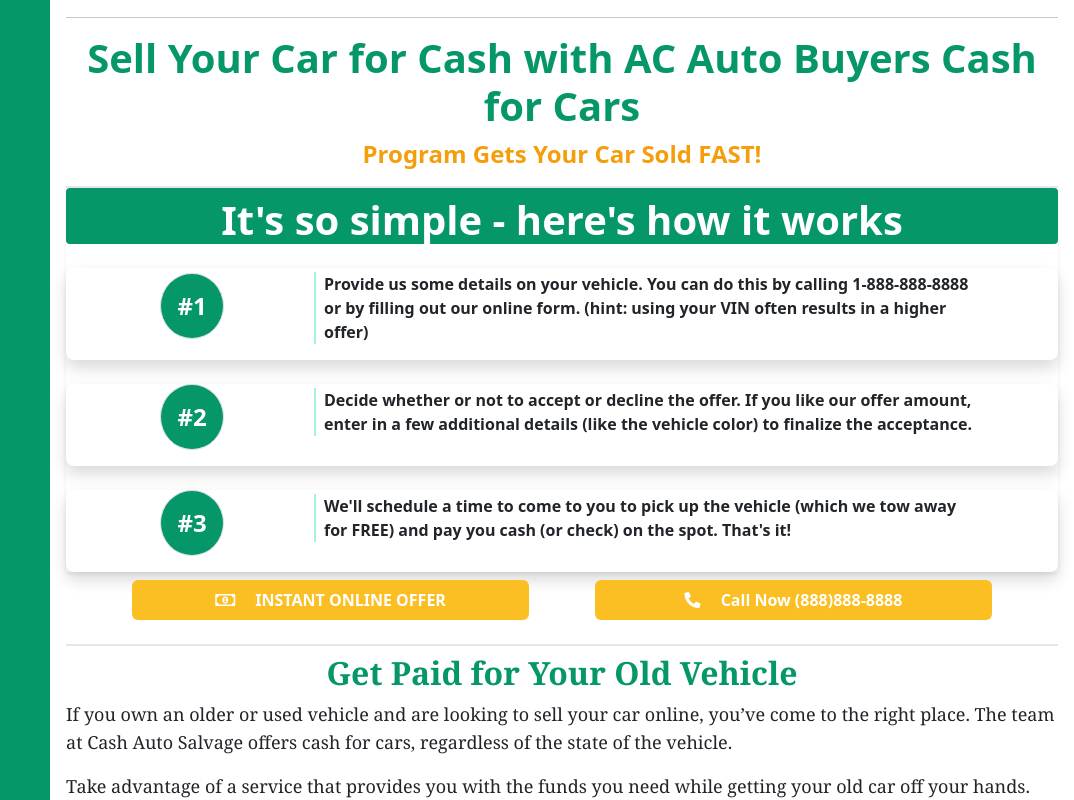
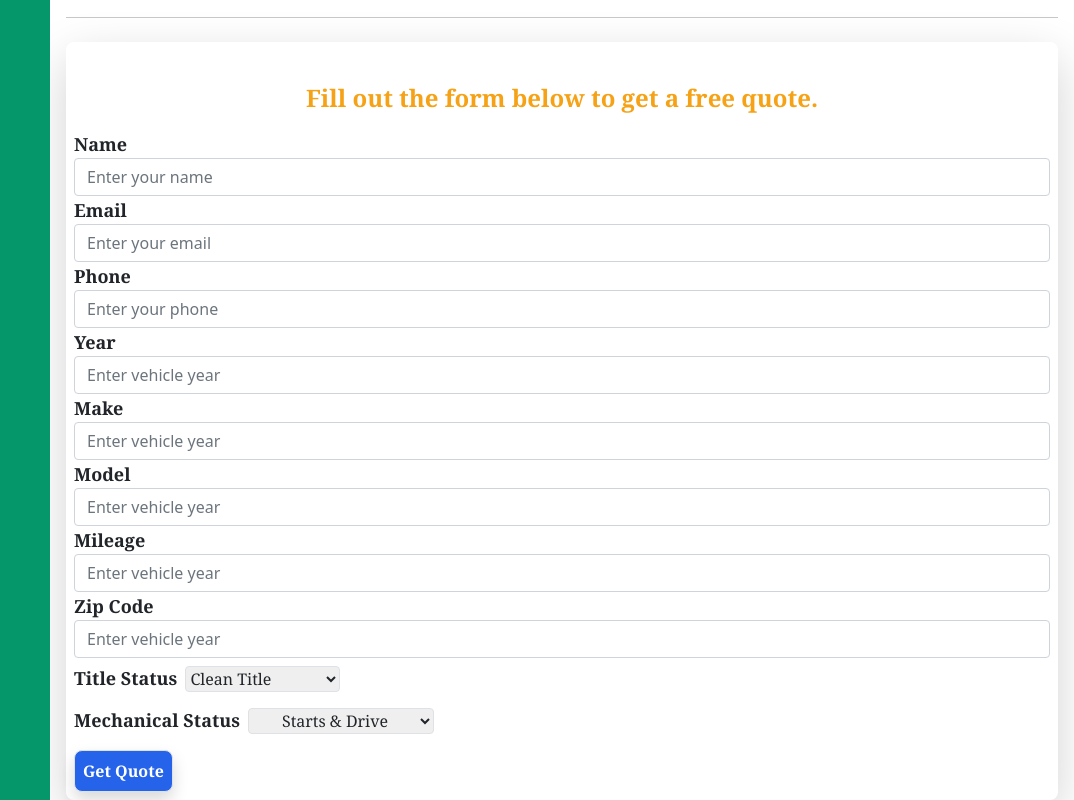
Before and after one commit to javantie/ac-auto-group, a React (Create React App) app: page / in a window 1280 px wide. Shown: the part 700-1500 px from the top of the page, without its empty margins (206-1280 px from the left). Built offline with nearby package versions, Linux system fonts and the light colour scheme.

Commit message:
added the contact and lead forms

```diff
--- /dev/null
+++ b/src/components/ContactForm/index.js
@@ -0,0 +1,109 @@
+import React from "react";
+import { useState } from "react";
+
+function ContactForm() {
+  const [name, setName] = useState("");
+  const [email, setEmail] = useState("");
+  const [message, setMessage] = useState("");
+  const [phone, setPhone] = useState("");
+
+  const handleSubmit = (e) => {
+    e.preventDefault();
+    console.log(name, email, message, phone);
+  };
+  const handleNameChange = (e) => {
+    setName(e.target.value);
+  };
+  const handleEmailChange = (e) => {
+    setEmail(e.target.value);
+  };
+  const handleMessageChange = (e) => {
+    setMessage(e.target.value);
+  };
+  const handlePhoneChange = (e) => {
+    setPhone(e.target.value);
+  };
+
+  return (
+    <div>
+      <div className="border-t-2 mt-4">
+        <p className="font-semibold  mt-2">
+          Please send us a message if you have any qustions or email us at
+          test@gmail.com
+        </p>
+      </div>
+      <form
+        action="https://formspree.io/xqgqgwjq"
+        method="POST"
+        onSubmit={handleSubmit}
+      >
+        <div className="form-group">
+          <label htmlFor="name" className="font-bold font-serif text-lg">
+            Name
+          </label>
+          <input
+            type="text"
+            className="form-control"
+            id="name"
+            name="name"
+            placeholder="Enter your name"
+            onChange={handleNameChange}
+            required
+            value={name}
+          />
+        </div>
+        <div className="form-group">
+          <label htmlFor="email" className="font-bold font-serif text-lg">
+            Email
+          </label>
+          <input
+            type="email"
+            className="form-control"
+            id="email"
+            name="email"
+            onChange={handleEmailChange}
+            placeholder="Enter your email"
+            required
+            value={email}
+          />
+        </div>
+        <div className="form-group">
+          <label htmlFor="phone" className="font-bold font-serif text-lg">
+            Phone
+          </label>
+          <input
+            type="text"
+            className="form-control"
+            id="phone"
+            name="phone"
+            onChange={handlePhoneChange}
+            placeholder="Enter your phone"
+            required
+            value={phone}
+          />
+        </div>
+        <div className="form-group">
+          <label htmlFor="message" className="font-bold font-serif text-lg">
+            Message
+          </label>
+          <textarea
+            className="form-control"
+            id="message"
+            name="message"
+            onChange={handleMessageChange}
+            rows="3"
+            required
+          ></textarea>
+        </div>
+
+        <button
+          type="submit"
+          className="bg-blue-600 p-2 font-bold text-white font-serif mt-2 rounded-lg hover:bg-blue-300"
+        >
+          Submit
+        </button>
+      </form>
+    </div>
+  );
+}
+export default ContactForm;
--- a/src/components/Content/index.js
+++ b/src/components/Content/index.js
@@ -1,17 +1,20 @@
-import React from 'react'
-import Hero from "../Hero"
-import How from "../../pages/How"
-import About from '../../pages/About'
-
+import React from "react";
+import Hero from "../Hero";
+import How from "../../pages/How";
+import About from "../../pages/About";
+import ContactForm from "../ContactForm";
+import LeadForm from "../LeadForm";
 
 function Content() {
   return (
     <div className="">
-      <Hero/>
-      <How/>
-      <About/>
+      <Hero />
+      <LeadForm />
+      <How />
+      <About />
+      <ContactForm />
     </div>
-  )
+  );
 }
 
-export default Content
+export default Content;
--- /dev/null
+++ b/src/components/LeadForm/index.js
@@ -0,0 +1,178 @@
+import React from "react";
+
+function LeadForm() {
+  return (
+    <div className="my-4 p-2 rounded-lg shadow-lg">
+      <div>
+        <p className="font-bold text-center mt-8 text-2xl font-serif text-yellow-500 animate-pulse">
+          Fill out the form below to get a free quote.
+        </p>
+      </div>
+      <form
+        action="https://formspree.io/xqgqgwjq"
+        method="POST"
+        // onSubmit={handleSubmit}
+      >
+        <div className="form-group">
+          <label htmlFor="name" className="font-bold font-serif text-lg">
+            Name
+          </label>
+          <input
+            type="text"
+            className="form-control"
+            id="name"
+            name="name"
+            placeholder="Enter your name"
+            // onChange={handleNameChange}
+            required
+            // value={name}
+          />
+        </div>
+        <div className="form-group">
+          <label htmlFor="email" className="font-bold font-serif text-lg">
+            Email
+          </label>
+          <input
+            type="email"
+            className="form-control"
+            id="email"
+            name="email"
+            // onChange={handleEmailChange}
+            placeholder="Enter your email"
+            required
+            // value={email}
+          />
+        </div>
+        <div className="form-group">
+          <label htmlFor="phone" className="font-bold font-serif text-lg">
+            Phone
+          </label>
+          <input
+            type="text"
+            className="form-control"
+            id="phone"
+            name="phone"
+            // onChange={handlePhoneChange}
+            placeholder="Enter your phone"
+            required
+            // value={phone}
+          />
+        </div>
+        <div className="form-group">
+          <label
+            htmlFor="year"
+            className="font-bold font-serif text-lg"
+          >Year</label>
+          <input
+            type="year"
+            className="form-control"
+            id="year"
+            name="year"
+            // onChange={handleEmailChange}
+            placeholder="Enter vehicle year"
+            required
+            // value={year}
+          />
+        </div>
+        <div className="form-group">
+          <label
+            htmlFor="year"
+            className="font-bold font-serif text-lg"
+          >Make</label>
+          <input
+            type="year"
+            className="form-control"
+            id="year"
+            name="year"
+            // onChange={handleEmailChange}
+            placeholder="Enter vehicle year"
+            required
+            // value={year}
+          />
+        </div>
+        <div className="form-group">
+          <label
+            htmlFor="year"
+            className="font-bold font-serif text-lg"
+          >Model</label>
+          <input
+            type="year"
+            className="form-control"
+            id="year"
+            name="year"
+            // onChange={handleEmailChange}
+            placeholder="Enter vehicle year"
+            required
+            // value={year}
+          />
+        </div>
+        <div className="form-group">
+          <label
+            htmlFor="year"
+            className="font-bold font-serif text-lg"
+          >Mileage</label>
+          <input
+            type="year"
+            className="form-control"
+            id="year"
+            name="year"
+            // onChange={handleEmailChange}
+            placeholder="Enter vehicle year"
+            required
+            // value={year}
+          />
+        </div>
+        <div className="form-group">
+          <label
+            htmlFor="year"
+            className="font-bold font-serif text-lg"
+          >Zip Code</label>
+          <input
+            type="year"
+            className="form-control"
+            id="year"
+            name="year"
+            // onChange={handleEmailChange}
+            placeholder="Enter vehicle year"
+            required
+            // value={year}
+          />
+        </div>
+        <div className="form-group">
+          <label
+            htmlFor="year"
+            className="font-bold font-serif text-lg"
+          >Title Status</label>
+          <select className=" border  my-2  font-serif ml-2 rounded">
+            <option value="">Clean Title</option>
+            <option value="New">Salave Title</option>
+            <option value="Used">No Title</option>
+            <option value="Used">Registration Only</option>
+            <option value="Used">Bill Of Sale</option>
+          </select>
+        </div>
+        <div className="form-group">
+          <label
+            htmlFor="year"
+            className="font-bold font-serif text-lg"
+          >Mechanical Status</label>
+          <select className=" border  my-2  font-serif ml-2 rounded text-center">
+            <option value="">Starts & Drive</option>
+            <option value="New">Does Not Start</option>
+            <option value="Used">Starts but Don't Drive</option>
+          </select>
+        </div>
+
+
+        <button
+          type="submit"
+          className="bg-blue-600 p-2 font-bold text-white shadow border font-serif mt-2 rounded-lg hover:bg-blue-300"
+        >
+          Get Quote
+        </button>
+      </form>
+    </div>
+  );
+}
+
+export default LeadForm;
```
